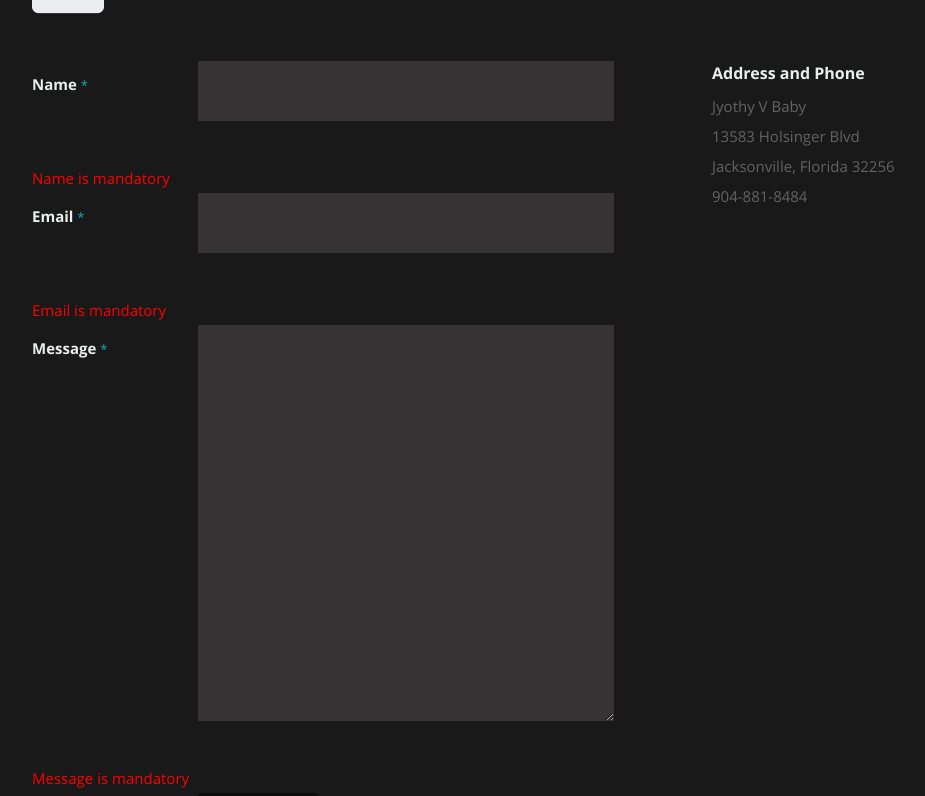
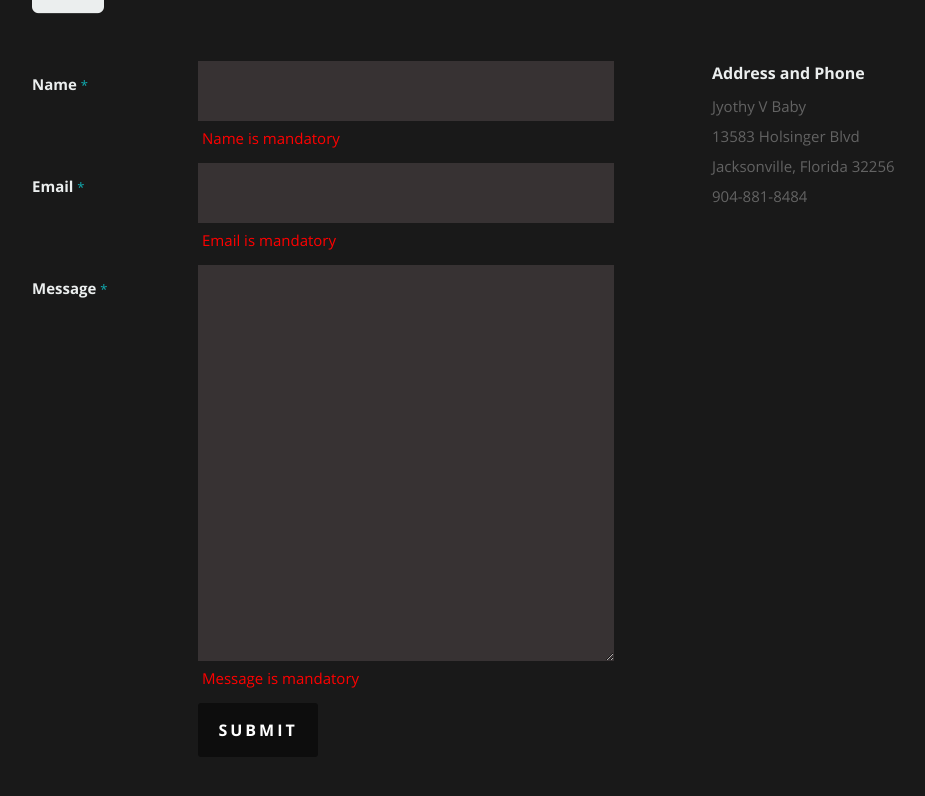
Before and after one commit to jyothybaby/20-React-Portfolio, a React (Create React App) app: page / in a window 1280 px wide. Shown: the part 5544-6340 px from the top of the page, without its empty margins (118-1043 px from the left). Built offline with nearby package versions, Linux system fonts and the light colour scheme.

Commit message:
Added style for contact form error message and fixed validation issues.

```diff
--- a/src/Components/Contact.js
+++ b/src/Components/Contact.js
@@ -25,15 +25,6 @@ class Contact extends Component {
       var message = this.props.data.contactmessage;
     }
 
-   // var contactName = '';
-   // var contactEmail = '';
-   // var contactMessage = '';
-   // const [contactName, setContactName] = useState('');
-   // const [contactEmail, setContactEmail] = useState('');
-   // const [contactMessage, setContactMessage] = useState('');
-
-
-
 
    const handleInputChange = (e) => {
       // Getting the value and name of the input which triggered the change
@@ -49,27 +40,27 @@ class Contact extends Component {
       } else if (inputType === 'contactMessage') {
          this.setState({contactMessage: inputValue});
       }
-      console.log(this.state)
     };
 
     const handleFormSubmit = (e) => {
       // Preventing the default behavior of the form submit (which is to refresh the page)
       e.preventDefault();
 
-
-      // First we check to see if the email is not valid or if the userName is empty. If so we set an error message to be displayed on the page.
+      // First we check to see if the email is not valid
       if (!validateEmail(this.state.contactEmail)) {
          this.setState({invalidEmail: true});
-         // We want to exit out of this code block if something is wrong so that the user can correct it
          return;
-         // Then we check to see if the password is not valid. If so, we set an error message regarding the password.
-       }else{
+      } else {
          this.setState({invalidEmail: false});
-       }
+      }
 
-
-      // If everything goes according to plan, we want to clear out the input after a successful registration.
-      this.setState({contactSuccess: true});
+      if(this.state.contactName !== '' && this.state.contactEmail !== '' && this.state.contactMessage !== '' && this.state.invalidEmail === false){
+         // If everything goes according to plan, we want to clear out the input after a successful registration.
+         this.setState({contactSuccess: true});
+      } else {
+         this.setState({contactSuccess: false});
+      }
+      return;
     };
 
     function validateEmail(email) {
--- a/src/index.css
+++ b/src/index.css
@@ -1,7 +1,14 @@
 .contactErrorMsg{
     color:red;
+    margin-top: -4rem;
+    margin-bottom: 1rem;
+    margin-left: 17rem;
 }
 
 .contactSuccessMsg{
     color:green;
+    font-weight: bold;
+    margin-top: -1rem;
+    margin-bottom: 1rem;
+    margin-left: 17rem;
 }
```
